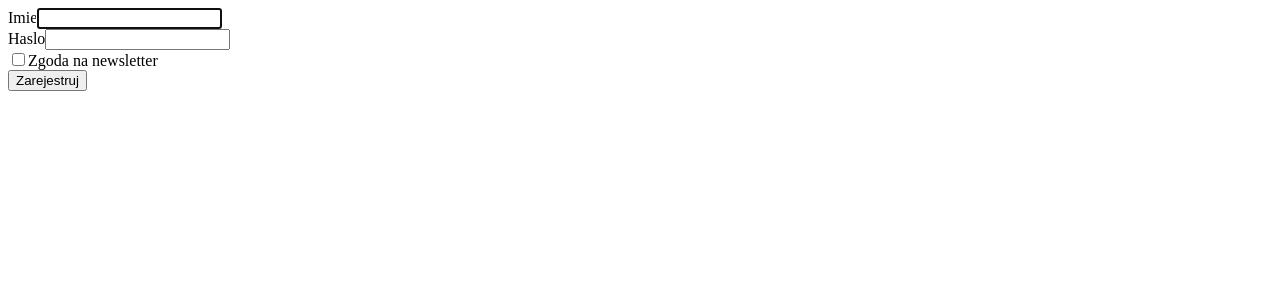
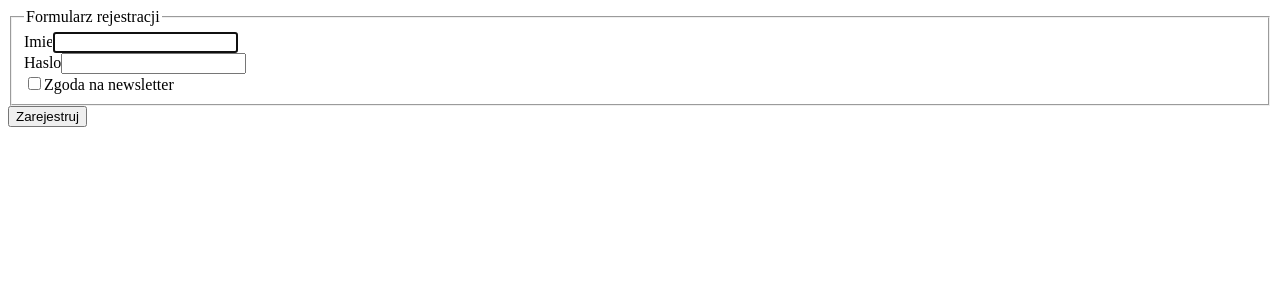
Before and after one commit to wjola/registration, a React (Create React App) app: page / in a window 1280 px wide. Shown: the top 300 px of the page. Built offline with nearby package versions, Linux system fonts and the light colour scheme.

Commit message:
Use fieldset with legend

```diff
--- a/src/components/RegistrationForm.js
+++ b/src/components/RegistrationForm.js
@@ -59,6 +59,8 @@ const RegistrationForm = () => {
 
   return (
     <form onSubmit={onSubmit}>
+      <fieldset>
+        <legend>Formularz rejestracji</legend>
         <div>
           <FormInput ref={nameRef} type="text" id="name" label="Imie" />
           <FormInput
@@ -80,6 +82,7 @@ const RegistrationForm = () => {
             label="Email"
           />
         }
+      </fieldset>
       <Button type="submit" text="Zarejestruj" />
       {isValidationSuccessful && <FormInfo message="Pomyślna rejestracja" />}
       {isValidationError && <FormInfo message="Błąd walidacji" />}
```
Lines whose indentation alone changed are shown as unchanged.
